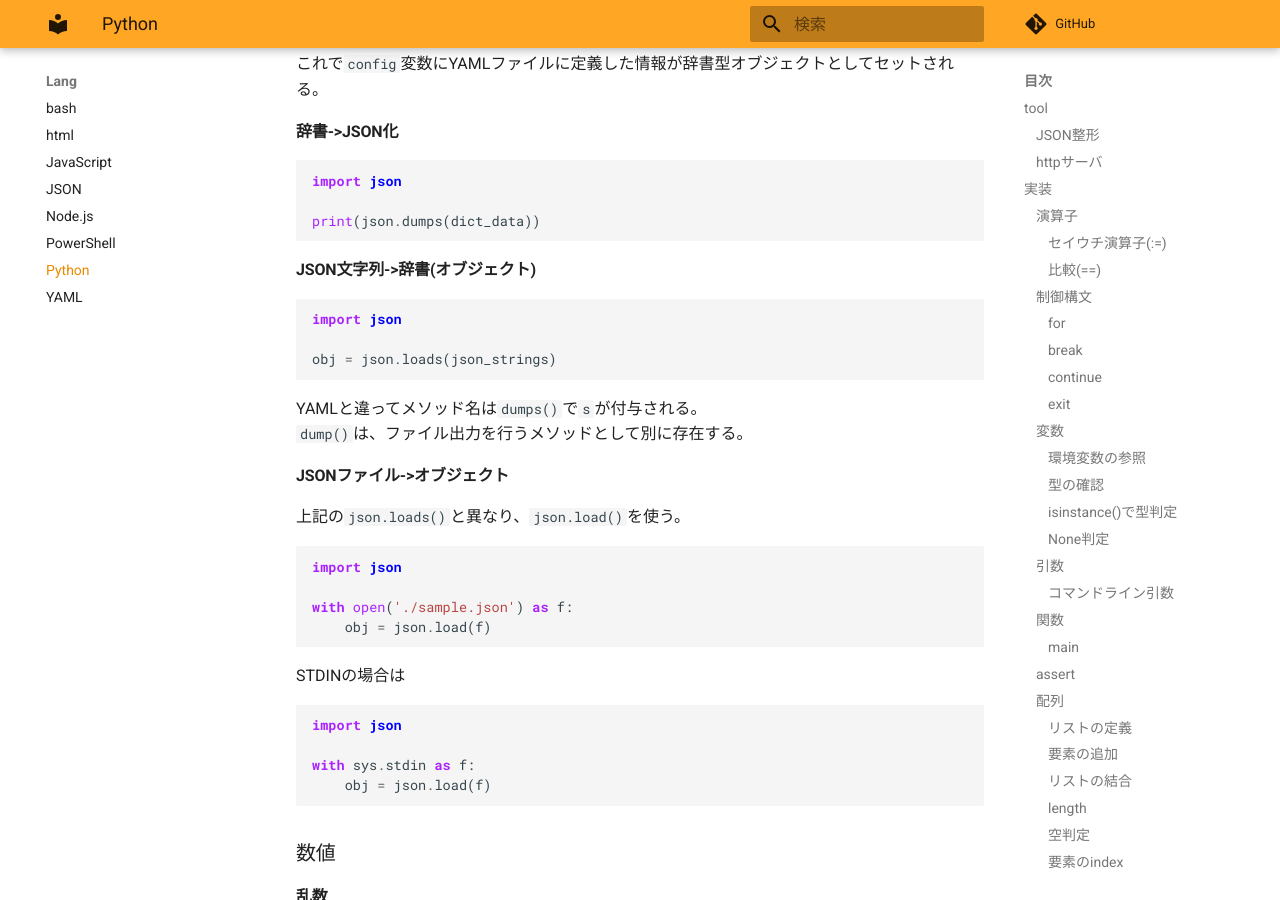
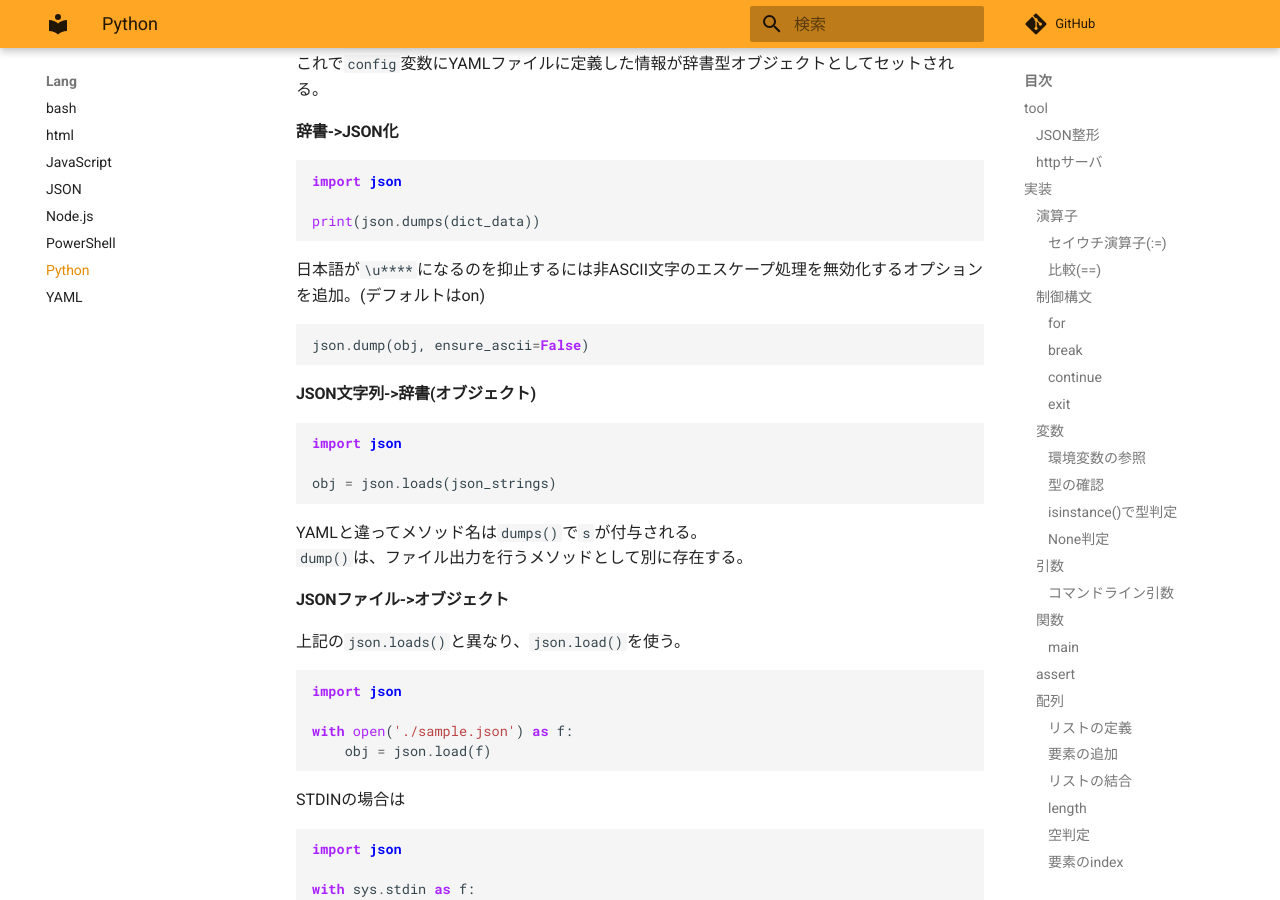
Before and after one commit to zaki-lknr/docs, an MkDocs documentation site: the page built from docs/lang/python.md, in a window 1280 px wide and 900 px high, scrolled down 8514 px. Built offline with MkDocs 1.6.1 and Material for MkDocs 9.7.7, drawn with Linux system fonts in a browser that asks for light colours; comment, search, counter and statistics services are not loaded.

Commit message:
add: lang/python: json.dumpsの日本語エスケープ

````diff
--- a/docs/lang/python.md
+++ b/docs/lang/python.md
@@ -452,6 +452,12 @@ with open('config.yaml', 'r') as yml:
 import json
 
 print(json.dumps(dict_data))
+```
+
+日本語が`\u****`になるのを抑止するには非ASCII文字のエスケープ処理を無効化するオプションを追加。(デフォルトはon)
+
+```python
+json.dump(obj, ensure_ascii=False)
 ```
 
 #### JSON文字列->辞書(オブジェクト)
````
